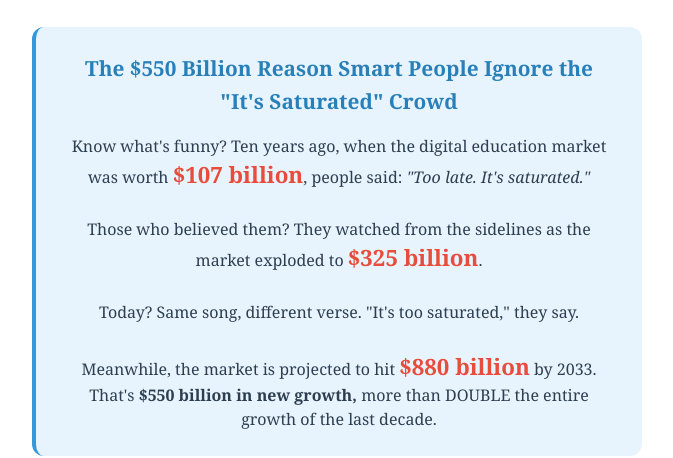
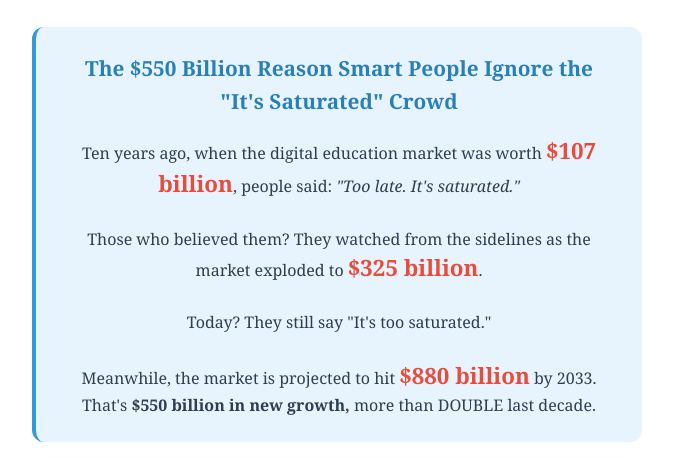
Before and after one commit to mikemarino-creator/conect-and-collect, a plain HTML site: page index.html in a window 1280 px wide. Shown: the part 365-823 px from the top of the page, without its empty margins (303-976 px from the left). Drawn offline with Linux system fonts and the light colour scheme.

Commit message:
Update index.html

```diff
--- a/index.html
+++ b/index.html
@@ -427,13 +427,13 @@
 
 <div class="opportunity-window">
             <h3>The $550 Billion Reason Smart People Ignore the "It's Saturated" Crowd</h3>
-            <p>Know what's funny? Ten years ago, when the digital education market was worth <span class="market-stat">$107 billion</span>, people said: <em>"Too late. It's saturated."</em></p>
+            <p>Ten years ago, when the digital education market was worth <span class="market-stat">$107 billion</span>, people said: <em>"Too late. It's saturated."</em></p>
     <br>
             <p>Those who believed them? They watched from the sidelines as the market exploded to <span class="market-stat">$325 billion</span>.</p>
           <br>
-    <p>Today? Same song, different verse. "It's too saturated," they say.</p>
+    <p>Today? They still say "It's too saturated."</p>
     <br>
-            <p>Meanwhile, the market is projected to hit <span class="market-stat">$880 billion</span> by 2033. That's <strong>$550 billion in new growth,</strong> more than DOUBLE the entire growth of the last decade.</p>
+            <p>Meanwhile, the market is projected to hit <span class="market-stat">$880 billion</span> by 2033. That's <strong>$550 billion in new growth,</strong> more than DOUBLE last decade.</p>
         </div>
 
 
```
